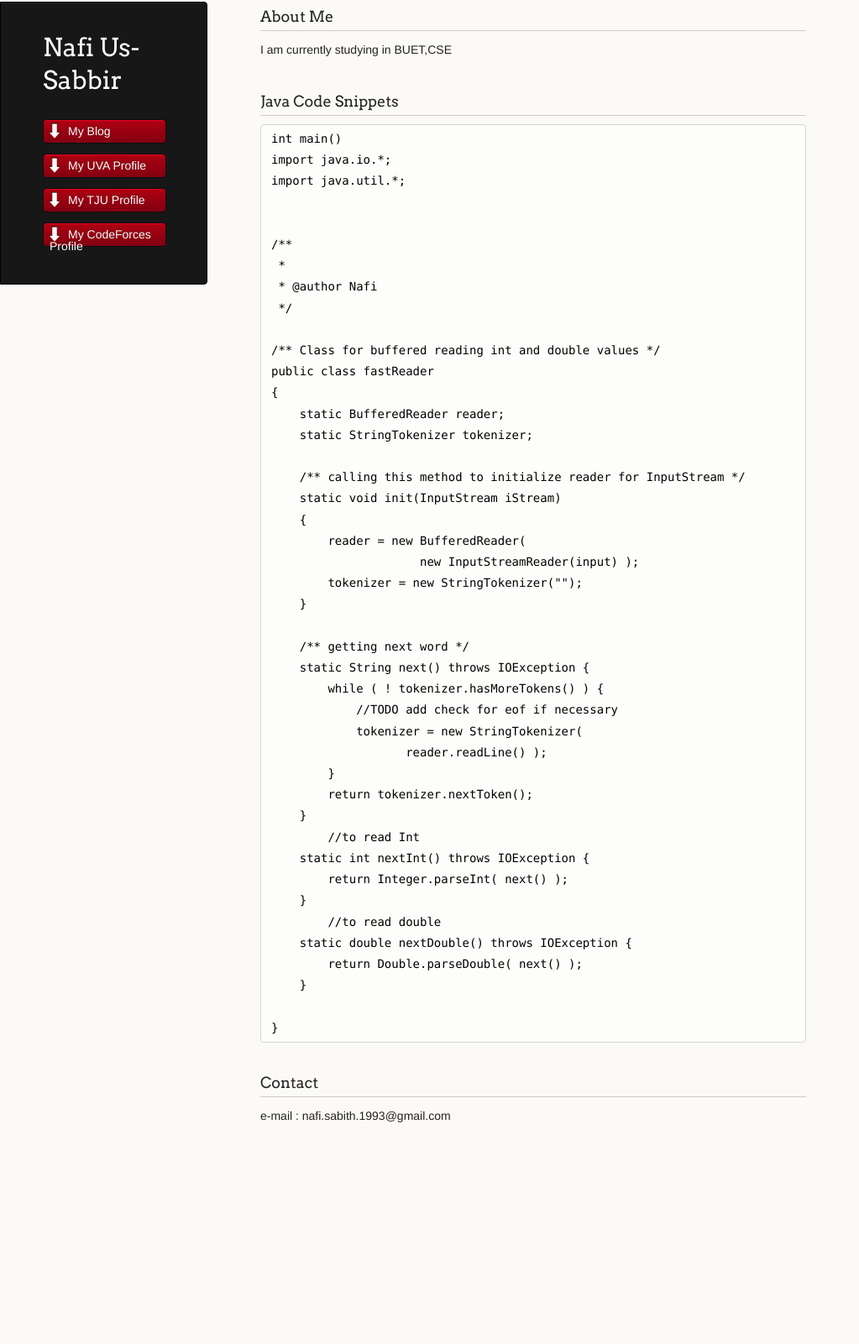
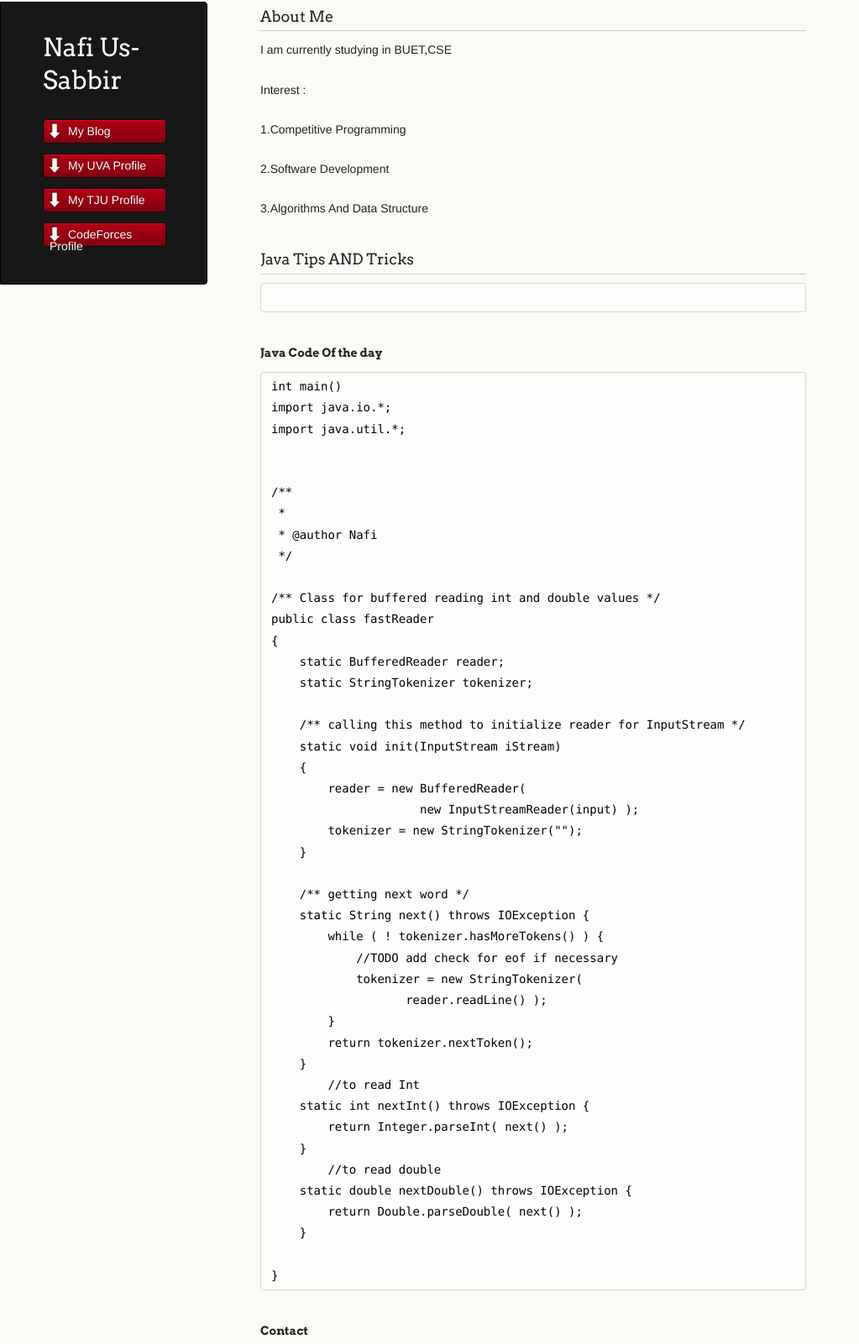
Before and after one commit to NafiCS12/My-WebPage, a plain HTML site: page index.html in a window 1280 px wide. Shown: the part 38-1639 px from the top of the page at 84% size, without its empty margins (0-1023 px from the left). Before the commit the page ends 1452 px from the top, so only its background shows below. Drawn offline with Linux system fonts and the light colour scheme.

Commit message:
Update index.html

```diff
--- a/index.html
+++ b/index.html
@@ -25,7 +25,7 @@
 
           <li class="download"><a class="buttons" href="http://acm.tju.edu.cn/toj/user_nafi2k12java.html">My TJU Profile</a></li>
 
-          <li class="download"><a class="buttons" href="http://codeforces.com/profile/NafiCS12">My CodeForces Profile</a></li>
+          <li class="download"><a class="buttons" href="http://codeforces.com/profile/NafiCS12">CodeForces Profile</a></li>
         </ul>
 
       </header>
@@ -34,11 +34,15 @@
 <a id="welcome-to-github-pages" class="anchor" href="#welcome-to-github-pages" aria-hidden="true"><span class="octicon octicon-link"></span></a>About Me</h3>
 
 <p>I am currently studying in BUET,CSE</p>
+<p> <b>Interest :</b> </p>
+<p> 1.Competitive Programming </p>
+<p> 2.Software Development </p>
+<p> 3.Algorithms And Data Structure  </p>
 
+<h3><a id="designer-templates" class="anchor" href="#designer-templates" aria-hidden="true"><span class="octicon octicon-link"></span></a>Java Tips AND Tricks</h3>
+<pre> <a  href="https://thenafi36.wordpress.com/tag/java/" > </a></pre>
 
-
-<h3>
-<a id="designer-templates" class="anchor" href="#designer-templates" aria-hidden="true"><span class="octicon octicon-link"></span></a>Java Code Snippets</h3>
+<h4><a id="designer-templates" class="anchor" href="#designer-templates" aria-hidden="true"><span class="octicon octicon-link"></span></a>Java Code Of the day</h4>
 
 <pre><code language="java">int main()
 import java.io.*;
@@ -85,8 +89,8 @@ public class fastReader
 }
 </code></pre>
 
-<h3>
-<a id="support-or-contact" class="anchor" href="#support-or-contact" aria-hidden="true"><span class="octicon octicon-link"></span></a>Contact</h3>
+<h5>
+<a id="support-or-contact" class="anchor" href="#support-or-contact" aria-hidden="true"><span class="octicon octicon-link"></span></a>Contact</h5>
 
 <p>e-mail : nafi.sabith.1993@gmail.com</p>
 </section>
```
